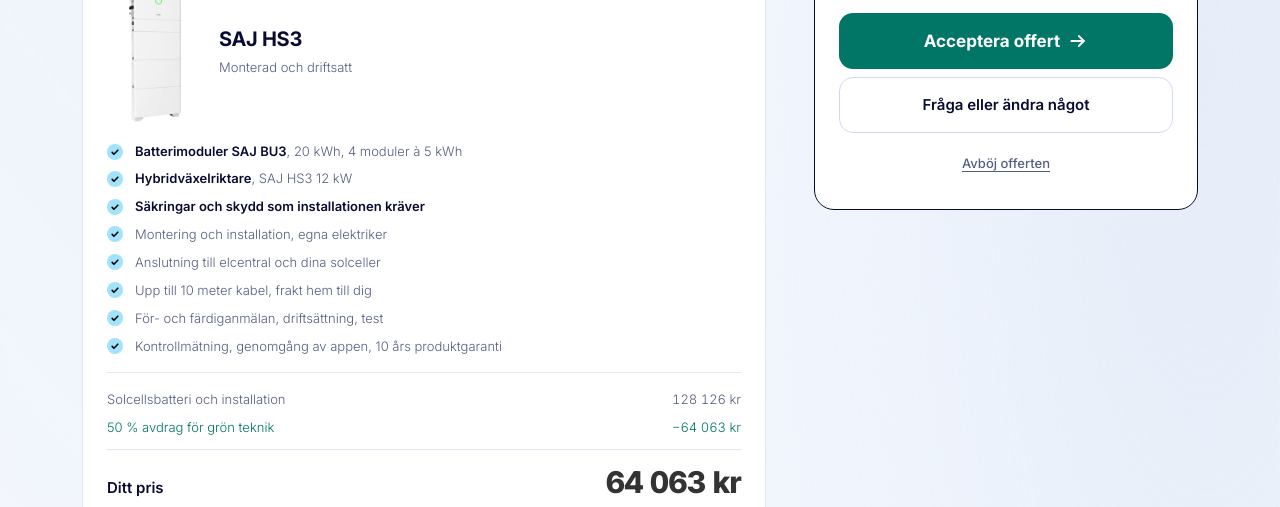
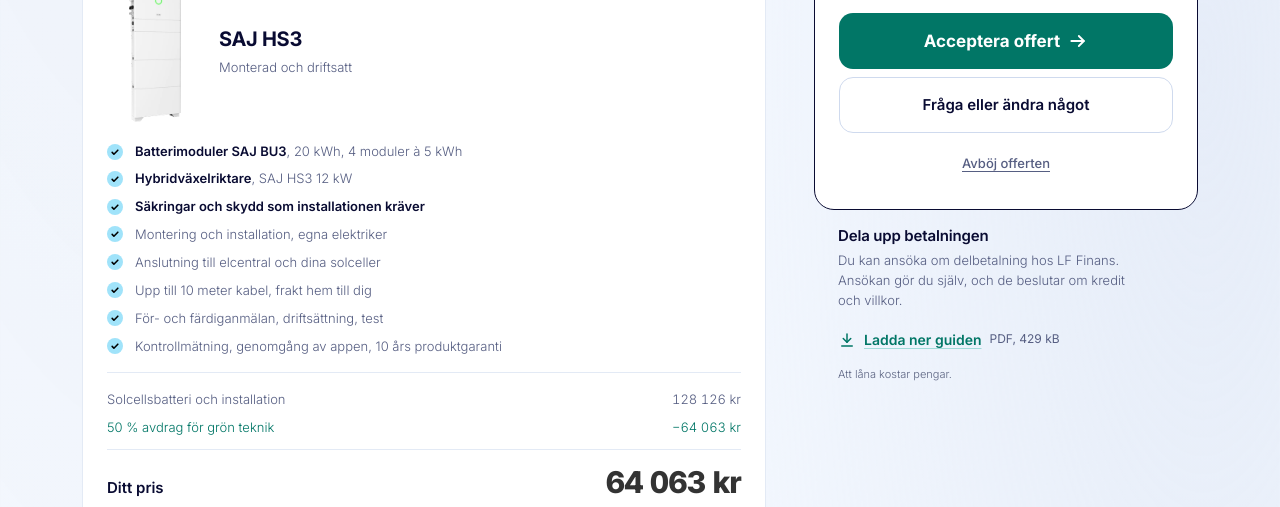
Before and after one commit to julius447/Laddboxofferten, a plain HTML site: page batteri-saj-hs3.html in a window 1280 px wide. Shown: the part 270-777 px from the top of the page. Drawn offline with Linux system fonts and the light colour scheme.

Commit message:
Bygge ur kallan f04e870

```diff
--- a/assets/css/offert-batteri.css
+++ b/assets/css/offert-batteri.css
@@ -970,4 +970,25 @@ html:not(.js-pa) .offer .o-utanjs,
   .offer .o-main > #kalkyl{grid-column:1;grid-row:5;}
   .offer .o-main > .o-fot{grid-row:6;}
 }
+.offer .o-delbet{
+  padding:0 var(--s5);
+  display:flex;flex-direction:column;align-items:flex-start;gap:var(--s1);}
+.offer .o-delbet__rubrik{margin:0;font-size:15px;font-weight:600;line-height:20px;
+  letter-spacing:-.01em;color:var(--ink);}
+.offer .o-delbet__text{margin:0;font-size:13px;line-height:20px;color:var(--muted);text-wrap:pretty;}
+.offer .o-delbet__lank{
+  display:inline-flex;align-items:center;gap:var(--s2);
+  min-height:44px;margin:var(--s1) calc(-1 * var(--s2)) 0;padding:0 var(--s2);
+  border-radius:var(--r1);
+  color:var(--teal-ink);font-size:14px;font-weight:600;text-decoration:none;}
+.offer .o-delbet__lank svg{width:18px;height:18px;flex:none;}
+.offer .o-delbet__lank > span:not(.o-delbet__meta){
+  text-decoration:underline;text-decoration-thickness:1px;text-underline-offset:3px;
+  text-decoration-color:var(--teal-line);transition:text-decoration-color .2s;}
+.offer .o-delbet__lank:hover > span:not(.o-delbet__meta){text-decoration-color:currentColor;}
+.offer .o-delbet__lank:focus-visible{outline:2px solid var(--teal-ink);outline-offset:2px;}
+.offer .o-delbet__meta{font-size:12px;font-weight:400;color:var(--muted);}
+.offer .o-delbet__varning{margin:0;font-size:11px;line-height:16px;color:var(--faint);}
+@media (prefers-reduced-motion: reduce){.offer .o-delbet__lank > span{transition:none;}}
+.offer .o-colB{gap:var(--rytm-block);}
 .offer{width:100%;}
--- a/batteri-saj-hs3.html
+++ b/batteri-saj-hs3.html
@@ -104,6 +104,7 @@
           </div>
         </div>
       </section>
+      <aside class="o-delbet" aria-labelledby="delbetRubrik"><h3 class="o-delbet__rubrik" id="delbetRubrik">Dela upp betalningen</h3><p class="o-delbet__text">Du kan ansöka om delbetalning hos LF&nbsp;Finans. Ansökan gör du själv, och de beslutar om kredit och villkor.</p><a class="o-delbet__lank" href="assets/pdf/delbetalning-lf-finans.pdf" download="Ampy-delbetalning-LF-Finans.pdf"><svg viewBox="0 0 24 24" fill="none" stroke="currentColor" stroke-width="2" stroke-linecap="round" stroke-linejoin="round" aria-hidden="true"><path d="M12 4v11"/><path d="m7 10 5 5 5-5"/><path d="M5 20h14"/></svg><span>Ladda ner guiden</span><span class="o-delbet__meta">PDF, 429&nbsp;kB</span></a><p class="o-delbet__varning">Att låna kostar pengar.</p></aside>
     </div>
     <div class="o-colC">
       <section class="o-sec" id="villkor">
```
Also changed, not shown: alla.html (+1 -1 lines), batteri-dyness-solis.html (+1 -0 lines), batteri-eway-solis.html (+1 -0 lines), version.txt, 1 other file.
